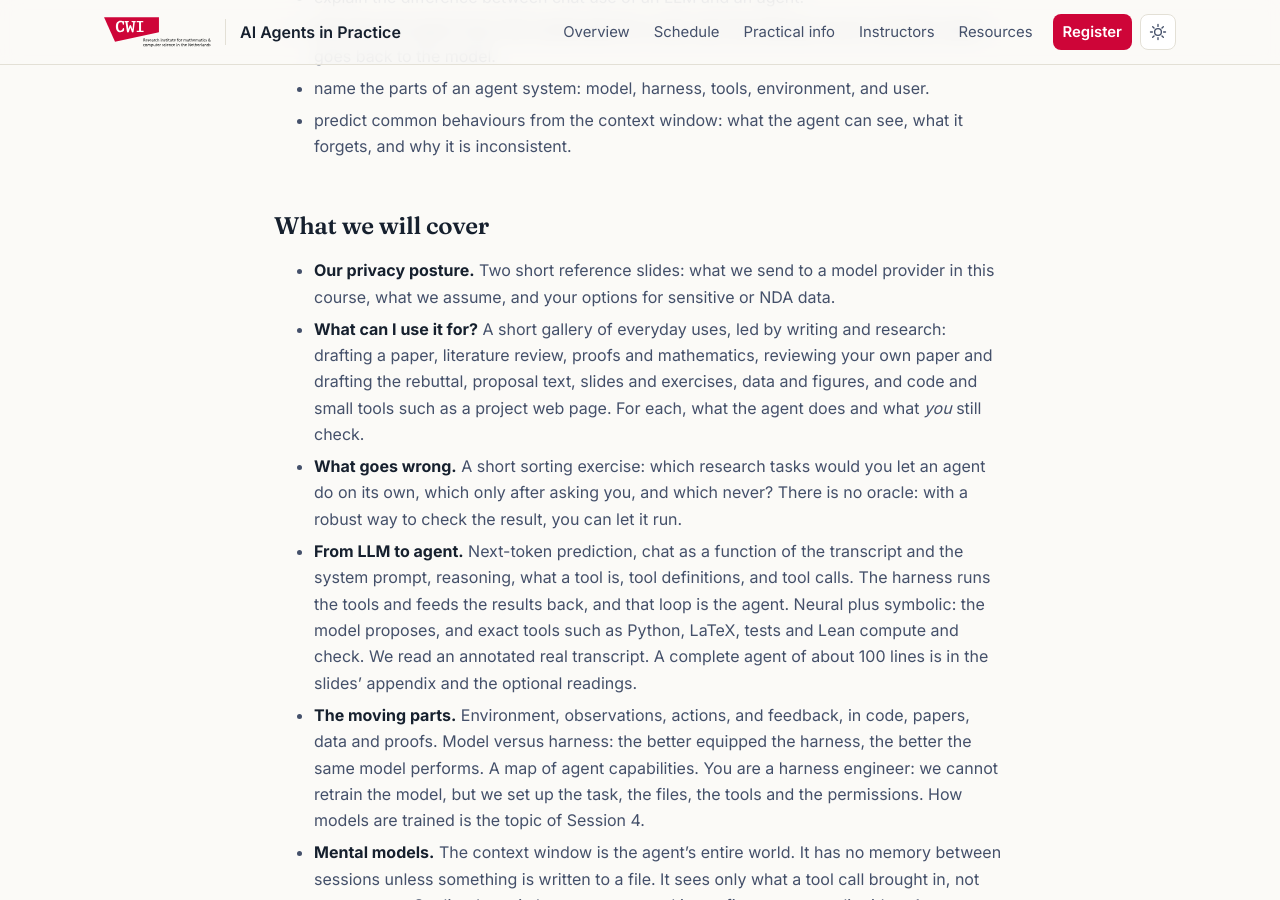
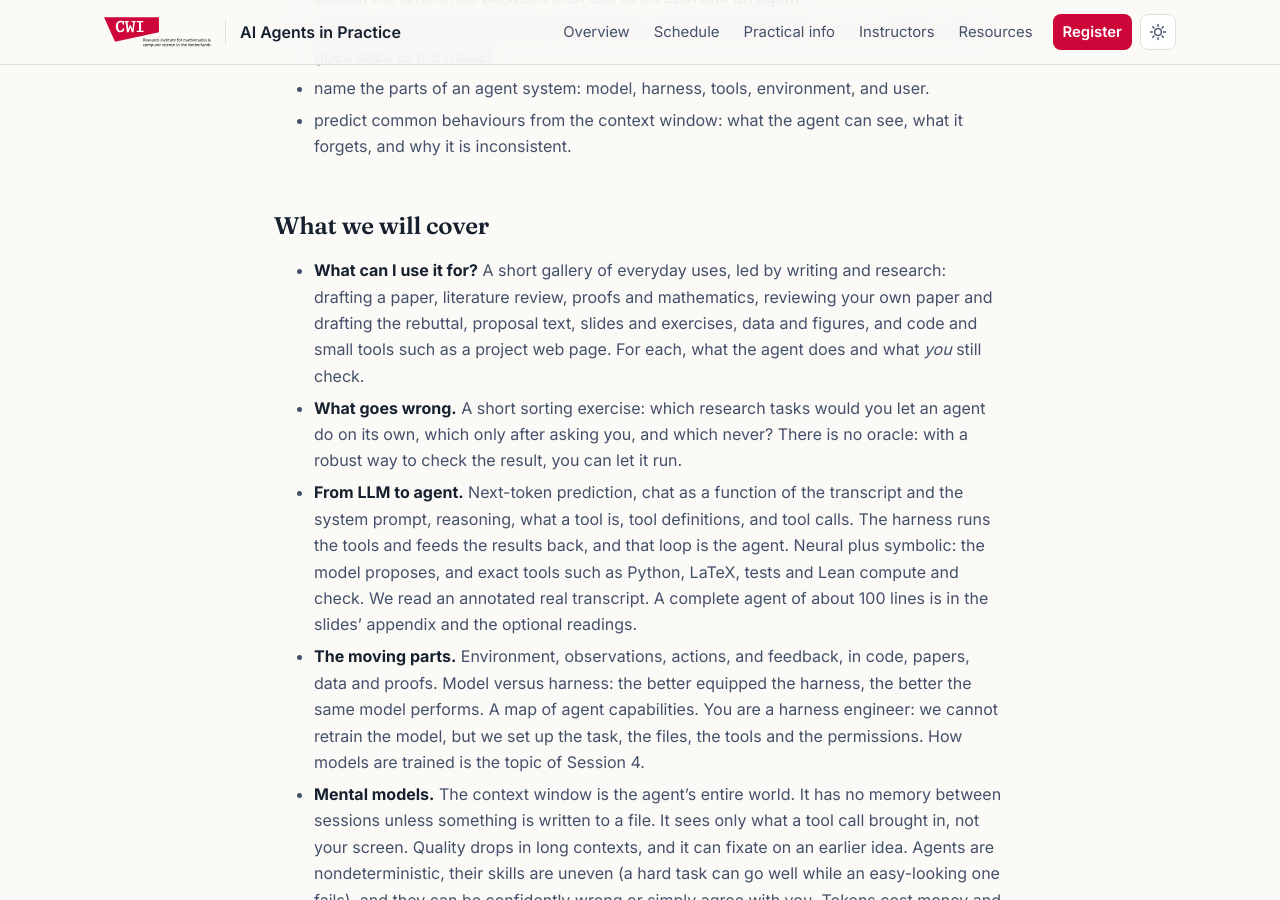
Before and after one commit to cwi-aiagents-lectures/cwi-aiagents-lectures.github.io, a Jekyll site: the page built from _lectures/01-fundamentals.md, in a window 1280 px wide and 900 px high, scrolled down 950 px. Built offline with Jekyll 4.4.1, drawn with Linux system fonts in a browser that asks for light colours.

Commit message:
Sessions 2 and 3 move to the Euler room; drop the privacy-posture line from the Session 1 page

```diff
--- a/_lectures/01-fundamentals.md
+++ b/_lectures/01-fundamentals.md
@@ -66,9 +66,6 @@ After this session you can:
 
 ## What we will cover
 
-- **Our privacy posture.** Two short reference slides: what we send to a
-  model provider in this course, what we assume, and your options for
-  sensitive or NDA data.
 - **What can I use it for?** A short gallery of everyday uses, led by writing
   and research: drafting a paper, literature review, proofs and mathematics,
   reviewing your own paper and drafting the rebuttal, proposal text, slides and
```
Also changed, not shown: _lectures/02-working-effectively.md (+1 -1 lines), _lectures/03-agentic-workflows.md (+1 -1 lines).
